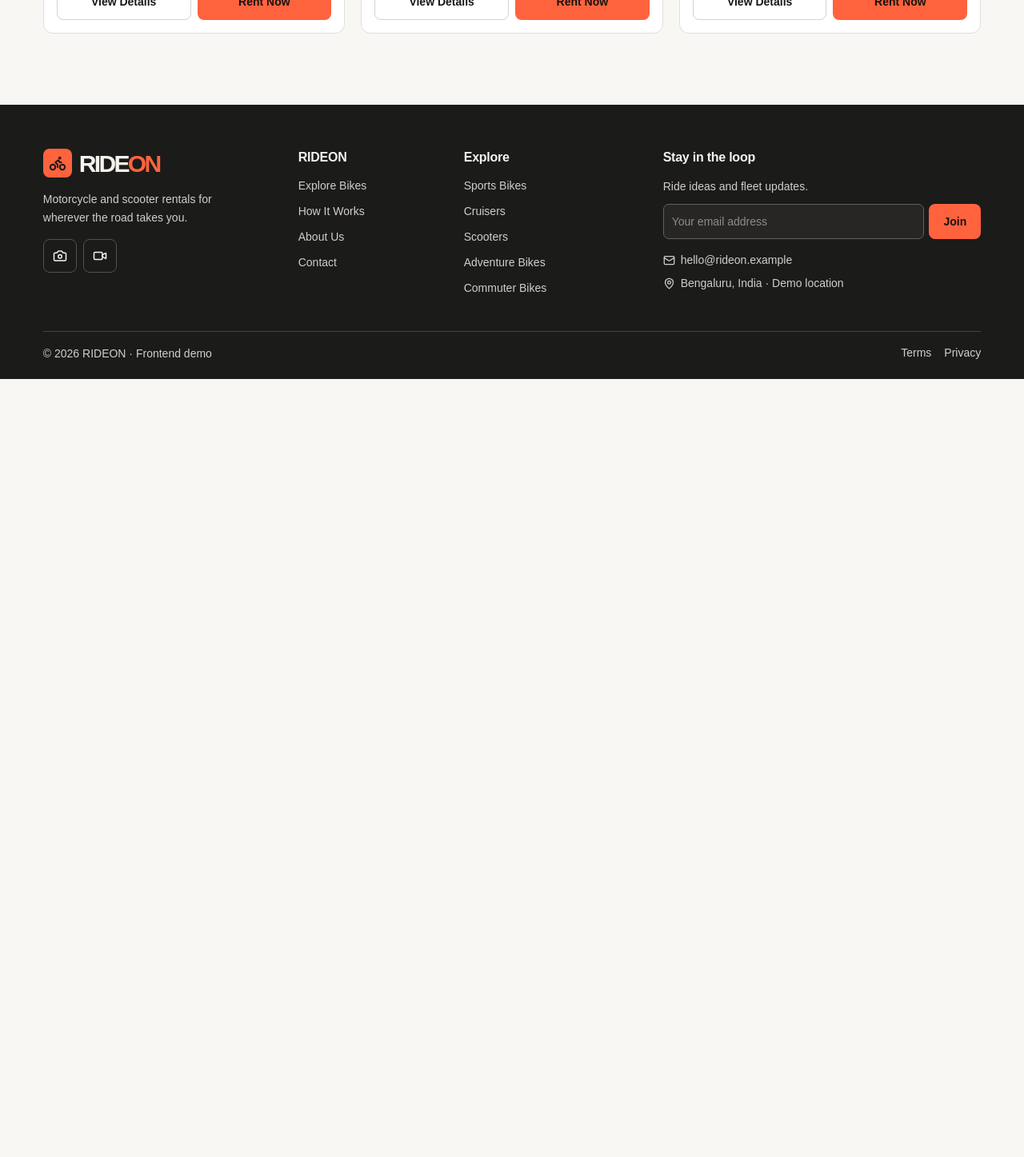
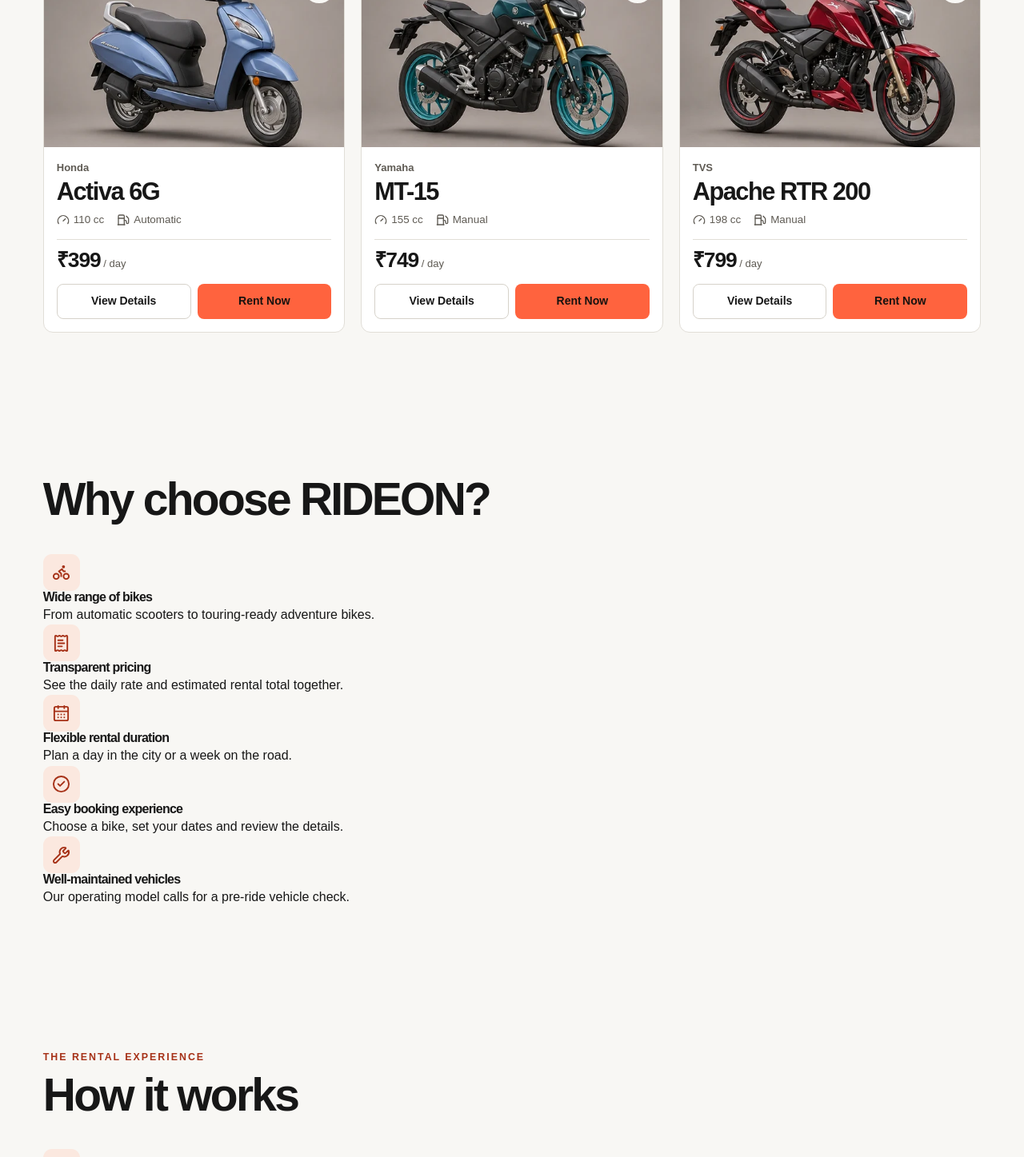
Before and after one commit to bhowmikdebo/BIKE, a React (Vite) app: page / in a window 1280 px wide. Shown: the part 5100-6547 px from the top of the page at 80% size. Before the commit the page ends 5574 px from the top, so only its background shows below. Built offline with nearby package versions, Linux system fonts and the light colour scheme.

Commit message:
feat: explain rental benefits and pickup steps

```diff
--- a/src/pages/Home.tsx
+++ b/src/pages/Home.tsx
@@ -4,6 +4,7 @@ import { motion, useReducedMotion } from 'motion/react'
 import { BikeGrid } from '../components/BikeCard'
 import { SearchBar } from '../components/Search'
 import { ImageAsset, Reveal, SectionHeading } from '../components/ui'
+import { benefits, steps } from '../data/content'
 import { bikes, categories } from '../data/fleet'
 import { searchString } from '../utils/rental'
 
@@ -45,5 +46,13 @@ export function Home() {
       <SectionHeading kicker="DEMO FLEET" title="Featured bikes" description="Explore illustrative fleet images and daily rates." action={<Link className="button button-outline heading-action" to="/bikes">Explore the fleet</Link>} />
       <Reveal><BikeGrid bikes={bikes.slice(0, 6)} /></Reveal>
     </div></section>
+    <section className="container home-section benefits-section">
+      <SectionHeading title="Why choose RIDEON?" />
+      <div className="benefits-grid grid">{benefits.map(({ icon: Icon, title, detail }) => <div key={title}><span className="section-icon"><Icon size={23} /></span><h3>{title}</h3><p>{detail}</p></div>)}</div>
+    </section>
+    <section className="steps-band" id="how-it-works"><div className="container home-section">
+      <SectionHeading kicker="THE RENTAL EXPERIENCE" title="How it works" />
+      <Reveal className="steps-grid grid">{steps.map(({ icon: Icon, title, detail }, index) => <article key={title}><div className="step-top"><span className="section-icon"><Icon size={25} /></span><span>Step {index + 1}</span></div><h3>{title}</h3><p>{detail}</p></article>)}</Reveal>
+    </div></section>
   </>
 }
```
